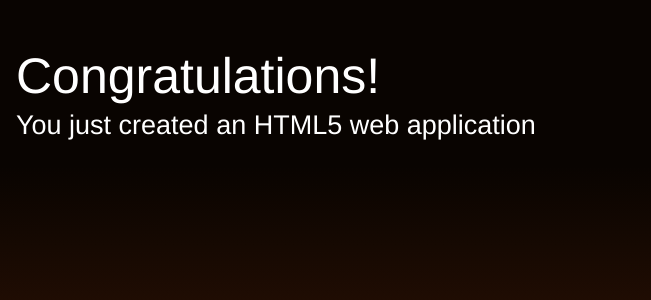
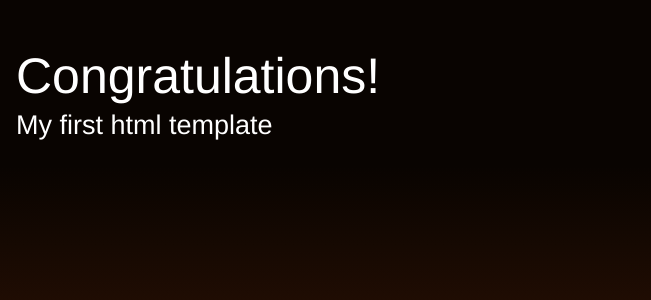
Before and after one commit to yadavviendra/test-html, a plain HTML site: page webpage/index.html in a window 1280 px wide. Shown: the part 234-534 px from the top of the page, 629-1280 px from the left. Drawn offline with Linux system fonts and the light colour scheme.

Commit message:
Update index.html

```diff
--- a/webpage/index.html
+++ b/webpage/index.html
@@ -59,7 +59,7 @@
             <a class="twitter-link" href="http://twitter.com/home/?status=I%20created%20a%20project%20with%20AWS%20CodeStar!%20%23AWS%20%23AWSCodeStar%20https%3A%2F%2Faws.amazon.com%2Fcodestar"><img src="img/tweet.svg" /></a>
             <div class="text">
                 <h1>Congratulations!</h1>
-                <h2>You just created an HTML5 web application</h2>
+                <h2>My first html template</h2>
             </div>
         </div>
     </div>
```
